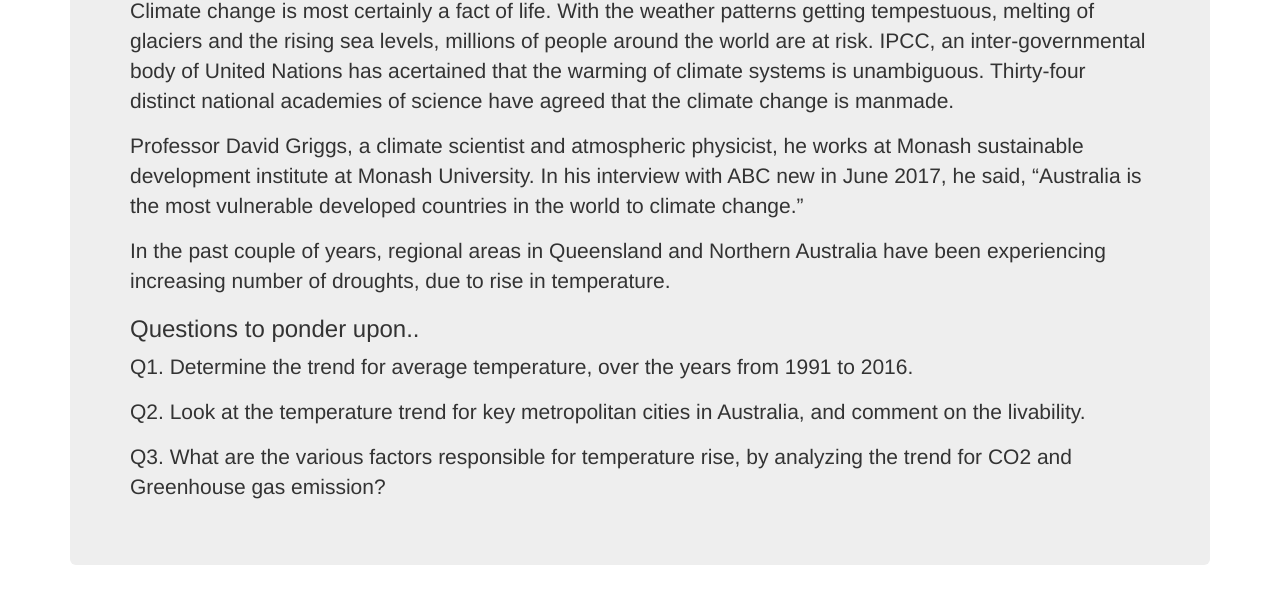
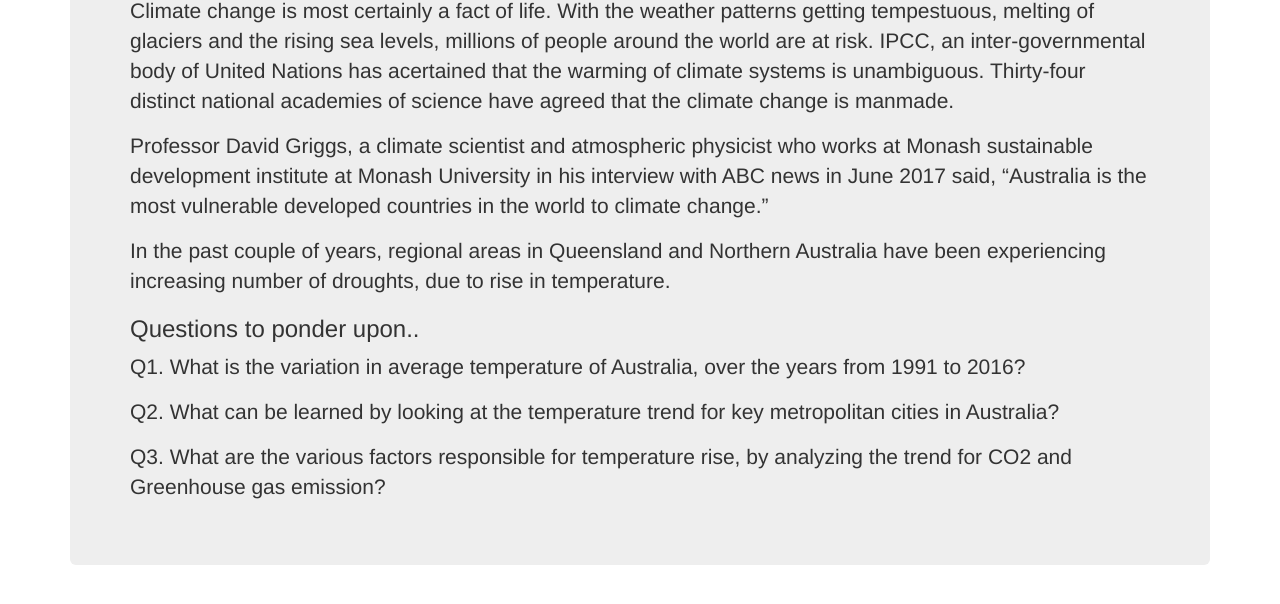
Before and after one commit to ibrahimbhabay/Tableau-Analytics-WebApp, a website: page views/index.html in a window 1280 px wide. Shown: the part 752-1356 px from the top of the page. Drawn offline with nearby package versions, Linux system fonts and the light colour scheme; files that its build step writes are made by us from their sources; files whose address does not match are found by name.

Commit message:
Hompage content updated

```diff
--- a/views/index.html
+++ b/views/index.html
@@ -85,13 +85,13 @@
             </h1>
           <p>Climate change is most certainly a fact of life. With the weather patterns getting tempestuous, melting of glaciers and the rising sea levels, millions of people around the world are at risk. IPCC, an inter-governmental body of United Nations has acertained that the warming of climate systems is unambiguous. Thirty-four distinct national academies of science have agreed that the climate change is manmade.</p>
         <p>
-            Professor David Griggs, a climate scientist and atmospheric physicist, he works at Monash sustainable development institute at Monash University. In his interview with ABC new in June 2017, he said, “Australia is the most vulnerable developed countries in the world to climate change.”
+            Professor David Griggs, a climate scientist and atmospheric physicist who works at Monash sustainable development institute at Monash University in his interview with ABC news in June 2017 said, “Australia is the most vulnerable developed countries in the world to climate change.”
         </p>
         <p>In the past couple of years, regional areas in Queensland and Northern Australia have been experiencing increasing number of droughts, due to rise in temperature. </p>
 
         <h3 class="display-3"> Questions to ponder upon..</h3>
-        <P>Q1. Determine the trend for average temperature, over the years from 1991 to 2016. </p>
-        <p>Q2. Look at the temperature trend for key metropolitan cities in Australia, and comment on the livability.</P>
+        <P>Q1. What is the variation in average temperature of Australia, over the years from 1991 to 2016? </p>
+        <p>Q2. What can be learned by looking at the temperature trend for key metropolitan cities in Australia? </P>
        <p> Q3. What are the various factors responsible for temperature rise, by analyzing the trend for CO2 and Greenhouse gas emission?
         </P>
     </div>
```
